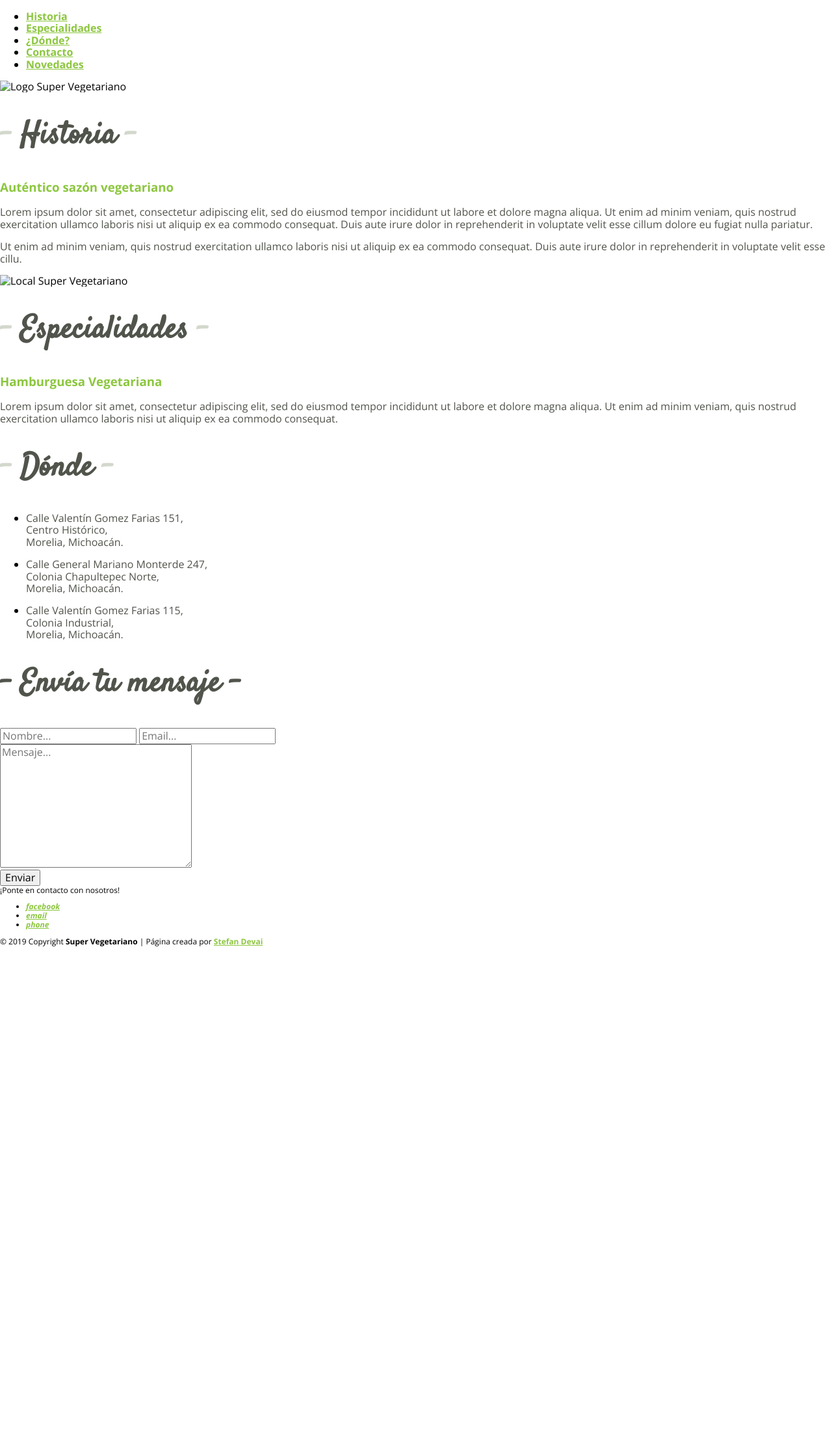
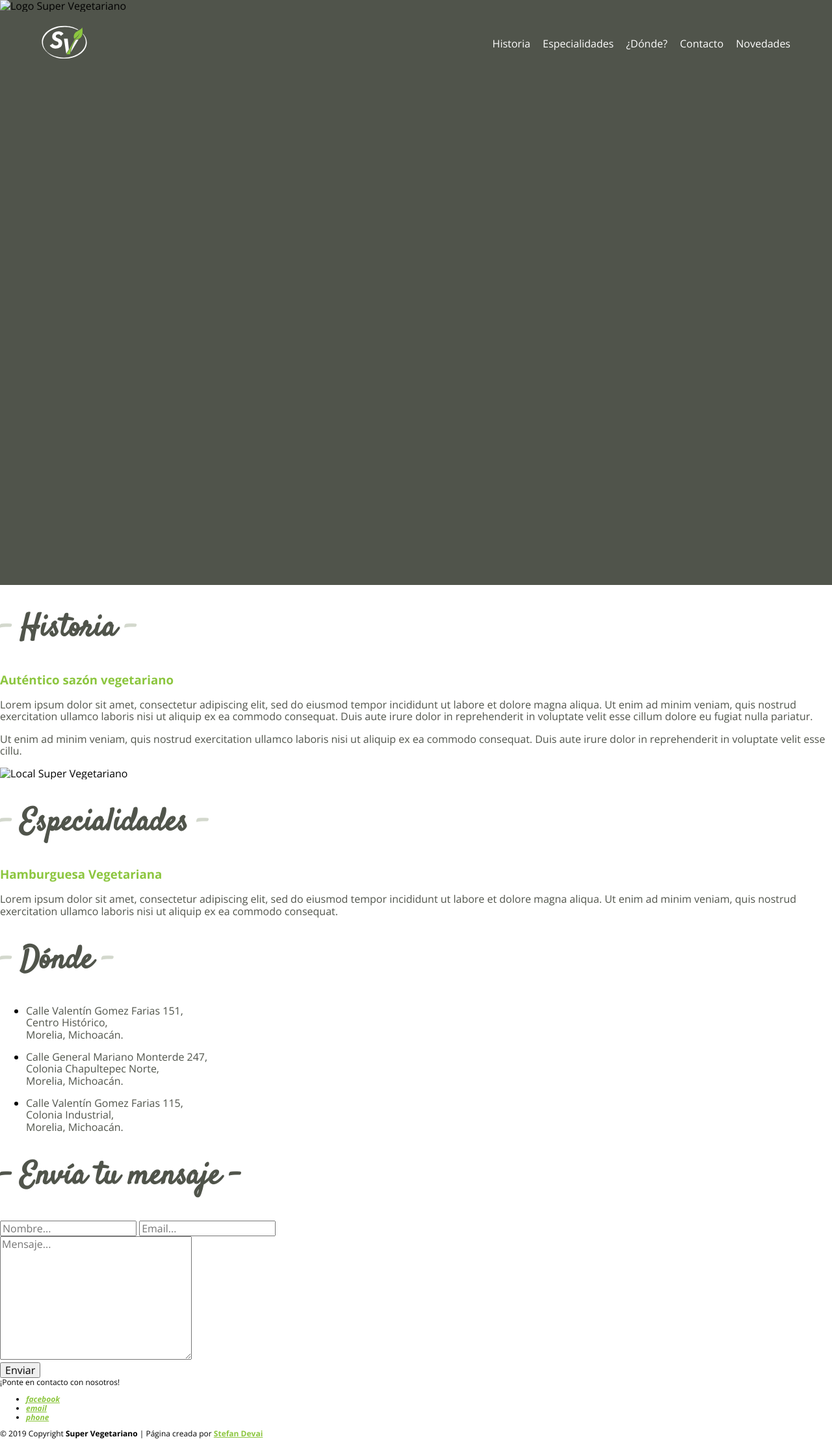
Before and after one commit to stefandevai/super-vegetariano, a Jekyll site: the page built from index.md, in a window 1280 px wide. Shown: the whole page at 65% size. Built offline with Jekyll 4.4.1, drawn with Linux system fonts in a browser that asks for light colours; before the commit the page ends 1457 px from its top, so only the background shows below that.

Commit message:
Add navbar

```diff
--- a/_includes/navbar.html
+++ b/_includes/navbar.html
@@ -1,5 +1,5 @@
-<nav>
-  <div class="logo-menu"></div>
+<nav class="top-menu">
+  <a href="#"><img src="assets/images/svg/logo.svg" alt="Super Vegetariano reduced logo"></a>
   <ul>
     <li><a href="#">Historia</a></li>
     <li><a href="#">Especialidades</a></li>
--- a/assets/sass/base/_general.sass
+++ b/assets/sass/base/_general.sass
@@ -21,8 +21,8 @@ a
   -webkit-transition: color .3s
   transition: color .3s
 
-a:hover
-  color: $brand-dark
+  &:hover
+    color: $brand-dark
 
 span.dash
   color: $lighter
--- a/assets/sass/base/_metrics.sass
+++ b/assets/sass/base/_metrics.sass
@@ -5,3 +5,5 @@ $font-secondary: 'Satisfy', cursive
 $font-size-p: 1rem
 $font-size-h2: 3rem
 $font-size-footer: 0.75rem
+
+$pixel-unit: 15px
--- a/assets/sass/home/_hero.sass
+++ b/assets/sass/home/_hero.sass
@@ -0,0 +1,3 @@
+section.hero
+  background-color: $dark
+  height: 100vh
--- a/assets/sass/shared/_navbar.sass
+++ b/assets/sass/shared/_navbar.sass
@@ -0,0 +1,36 @@
+nav.top-menu
+  top: $pixel-unit*2
+  left: 0
+  right: 0
+  margin: 0 auto
+  width: 90%
+  position: absolute
+
+  display: flex
+  align-items: center
+  justify-content: space-between
+
+  img
+    width: 70px
+    height: 70px
+    -webkit-transition: transform .5s
+    transition: transform .5s
+
+    &:hover
+      -webkit-transform: scale(1.1)
+      transform: scale(1.1)
+
+  ul
+    list-style: none
+
+    li
+      display: inline
+      margin-left: $pixel-unit
+
+      a
+        color: $white
+        text-decoration: none
+        font-weight: 300
+
+        &:hover
+          color: $brand
```
Also changed, not shown: assets/images/svg/logo.svg (added).
